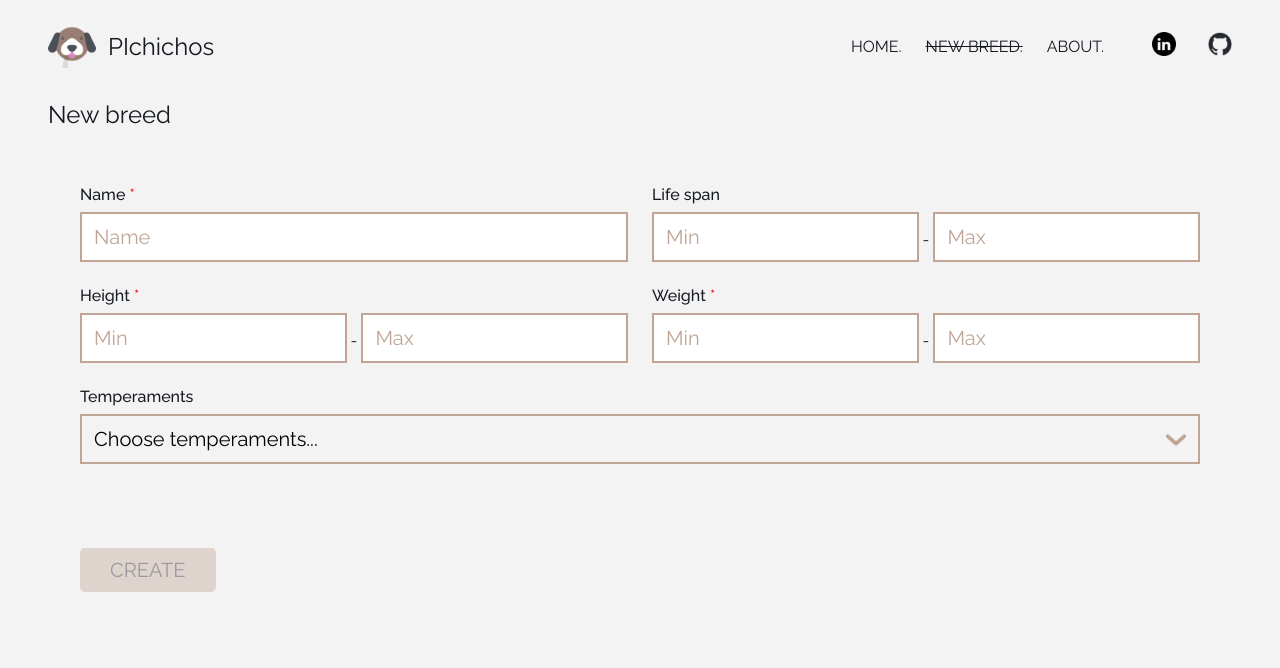
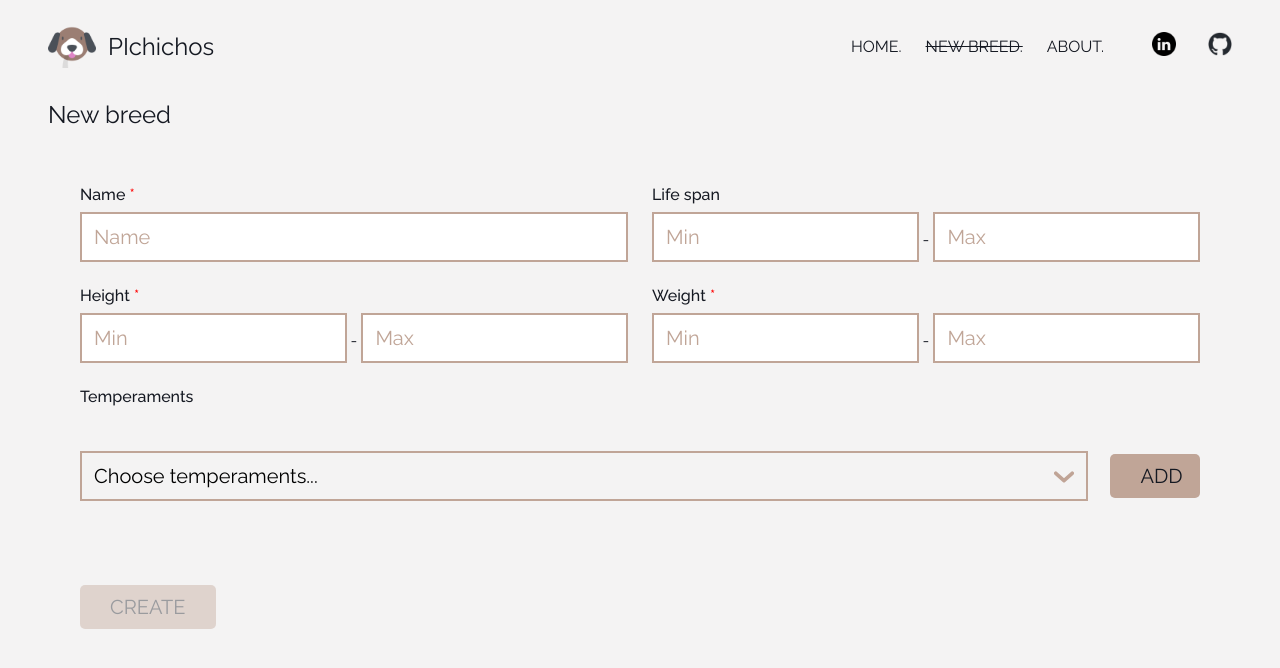
Before and after one commit to soyfriss/pi-dogs, a React (Create React App) app in the folder client/: page /breed/create in a window 1280 px wide. Shown: the top 668 px of the page. Built offline with nearby package versions, Linux system fonts and the light colour scheme.

Commit message:
update create breed feature

```diff
--- a/client/src/App.js
+++ b/client/src/App.js
@@ -31,7 +31,9 @@ function App() {
           <Route exact path="/" component={Home} />
           <Route exact path="/home" component={Home} />
           <Route exact path="/breed/create" component={CreateBreed} />
-          <Route exact path="/breed/:id" component={BreedDetail} />
+          <Route exact path="/breed/:id">
+            <BreedDetail />
+          </Route>
           <Route exact path="/about" component={About} />
           <Route path='*'>
             <Error title='Oops!' message="We can't seem to find what you're looking for" />
--- a/client/src/components/BreedDetail.jsx
+++ b/client/src/components/BreedDetail.jsx
@@ -1,26 +1,29 @@
 import React, { useEffect } from 'react';
 import { useDispatch, useSelector } from 'react-redux';
-import { NavLink } from 'react-router-dom';
+import { NavLink, useParams, useLocation } from 'react-router-dom';
 import styles from './BreedDetail.module.css';
-import { fetchBreed } from '../redux/actions';
+import { fetchBreed, clearCreateBreedStatus } from '../redux/actions';
 import Loader from './Loader.jsx';
 import noImage from '../images/no-image.png';
 
-function BreedDetail({ match, location }) {
-
-    // console.log('match: ', match);
-    // console.log('location: ', location);
-    // const history = useHistory();
-    const id = match.params.id;
-    const source = location.search;
+function BreedDetail() {
+    const { id } = useParams();
+    const { search, state } = useLocation();
     const dispatch = useDispatch();
     const loading = useSelector(state => state.loadingBreedDetail);
     const breed = useSelector(state => state.breedDetail);
 
     useEffect(() => {
-        console.log('BreedDetail useEffect()');
-        dispatch(fetchBreed(id, source));
-    }, [dispatch, id, source]);
+        console.log('BreedDetail useEffect() to clear create breed status');
+        if (state && state.clearCreateBreedStatus) {
+            dispatch(clearCreateBreedStatus());
+        }
+    }, [dispatch, state]);
+
+    useEffect(() => {
+        console.log('BreedDetail useEffect() to fetch breed');
+        dispatch(fetchBreed(id, search));
+    }, [dispatch, id, search]);
 
     if (loading) {
         return <Loader />;
@@ -28,7 +31,7 @@ function BreedDetail({ match, location }) {
 
     return <>
         <div className={styles.section}>
-            <p className={styles.title}>Breed detail</p>
+            <p className={styles.title}>{ (state && state.title) ? state.title : 'Breed detail' }</p>
 
             <div className={styles.body}>
                 <div className={styles.text}>
--- a/client/src/components/CreateBreed.jsx
+++ b/client/src/components/CreateBreed.jsx
@@ -1,10 +1,10 @@
 import React, { useState, useEffect } from 'react';
 import { useDispatch, useSelector } from 'react-redux';
-import { useHistory } from 'react-router-dom';
+import { useHistory, Redirect } from 'react-router-dom';
 import styles from './CreateBreed.module.css';
 import InputRange from './InputRange.jsx';
 import Input from './Input.jsx';
-import { createBreed, clearCreateBreedStatus } from '../redux/actions.js';
+import { createBreed } from '../redux/actions.js';
 import Item from './Item.jsx';
 import Loader from './Loader.jsx';
 import Error from './Error.jsx';
@@ -52,21 +52,13 @@ function CreateBreed() {
         })
     }
 
-    const validate = () => {
-        if (breed.nameError || breed.heightError || breed.weightError || breed.lifeSpanError) {
-            return setIsSubmitDisabled(true);
-        }
-
-        setIsSubmitDisabled(false);
-    }
-
     const handleSubmit = (event) => {
         event.preventDefault();
         // Create new breed
         if (breed.nameError === '' &&
-        breed.heightError === '' &&
-        breed.weightError === '' &&
-        breed.lifeSpanError === ''
+            breed.heightError === '' &&
+            breed.weightError === '' &&
+            breed.lifeSpanError === ''
         ) {
             console.log('Creating new breed: ', breed);
             const newBreed = {
@@ -81,11 +73,6 @@ function CreateBreed() {
         }
 
     }
-
-
-    useEffect(() => {
-        dispatch(clearCreateBreedStatus());
-    }, [dispatch]);
 
     useEffect(() => {
         console.log('CreateBreed useEffect()');
@@ -129,7 +116,14 @@ function CreateBreed() {
     }
 
     if (status === 'succeeded') {
-        history.push(`/breed/${createdBreed.id}?source=${createdBreed.source}`);
+        // history.push(`/breed/${createdBreed.id}?source=${createdBreed.source}`);
+        return <Redirect
+            to={{
+                pathname: `/breed/${createdBreed.id}`,
+                search: `?source=${createdBreed.source}`,
+                state: { clearCreateBreedStatus: true, title: 'Your newly created breed' }
+            }}
+        />
     }
 
     return <>
@@ -182,7 +176,7 @@ function CreateBreed() {
                     </div>
                     <div className={styles.fullWidth}>
                         <label className={styles.largeLabel}>Temperaments</label>
-                        <select name="temperaments" className={styles.fieldSelect} defaultValue="default" onChange={handleChangeTemperaments}>
+                        <select name="temperaments" className={styles.fieldSelect} defaultValue="default">
                             <option value="default" hidden>
                                 Choose temperaments...
                             </option>
@@ -192,6 +186,7 @@ function CreateBreed() {
                                 </option>
                             ))}
                         </select>
+                        <button className={styles.btnSelect} onClick={handleChangeTemperaments}>ADD</button>
                         <div className={styles.selectedTemperaments}>
                             {selectedTemperaments.map(t => <Item id={t.id} key={t.id} name={t.name} remove={removeSelectedTemperament} />)}
                         </div>
--- a/client/src/components/CreateBreed.module.css
+++ b/client/src/components/CreateBreed.module.css
@@ -59,7 +59,7 @@
 
 .form input[type="text"],
 .form input[type="email"],
-.form select,
+/* .form select, */
 .form textarea {
     /* font: 1.25rem / 1.5 sans-serif; */
     font-size: 1.25rem;
@@ -73,6 +73,12 @@
 
 .form select {
     background: url("../images/down-arrow.svg") no-repeat center right 0.75rem;
+    font-size: 1.25rem;
+    line-height: 1.5;
+    font-family: inherit;
+    display: inline-block;
+    width: 90%;
+    padding: 0.5rem 0.75rem;
     margin-bottom: 1em;
 }
 
@@ -89,7 +95,8 @@
     color: var(--accent-color);
 }
 
-.form .btn {
+.form .btn,
+.form .btnSelect {
     cursor: pointer;
     border: none;
     background-color: var(--accent-color);
@@ -101,12 +108,21 @@
     border-radius: 5px;
 }
 
+.form .btnSelect {
+    width: 8%;
+    margin-left: 2%;
+}
+
 .form .btn:hover,
-.form .btn:focus {
+.form .btn:focus,
+.form .btnSelect:hover,
+.form .btnSelect:focus {
     opacity: 0.8;
 }
 
-.form .btnDisabled, .form .btnDisabled:hover, .form .btnDisabled:focus {
+.form .btnDisabled,
+.form .btnDisabled:hover,
+.form .btnDisabled:focus {
     cursor: auto;
     opacity: 0.4;
 }
--- a/client/src/redux/actions.js
+++ b/client/src/redux/actions.js
@@ -222,17 +222,18 @@ export function filterBreeds() {
     return function (dispatch, getState) {
         const { searchResults, filters, sort } = getState();
 
+        const breeds = [...searchResults];
+
         // Return all breeds if filters are empty
         if (filters.temperaments.length === 0 &&
             (filters.weight.min === 0 && filters.weight.max === 0) &&
             filters.source === ''
         ) {
-            dispatch({ type: 'breeds/breedsFiltered', payload: searchResults });
-            dispatch(sortBreeds(sort));
+            dispatch({ type: 'breeds/breedsFiltered', payload: breeds });
+            return dispatch(sortBreeds(sort));
         }
 
         // Filter breeds
-        const breeds = [...searchResults];
         const filteredBreeds = [];
 
         for (const breed of breeds) {
```
